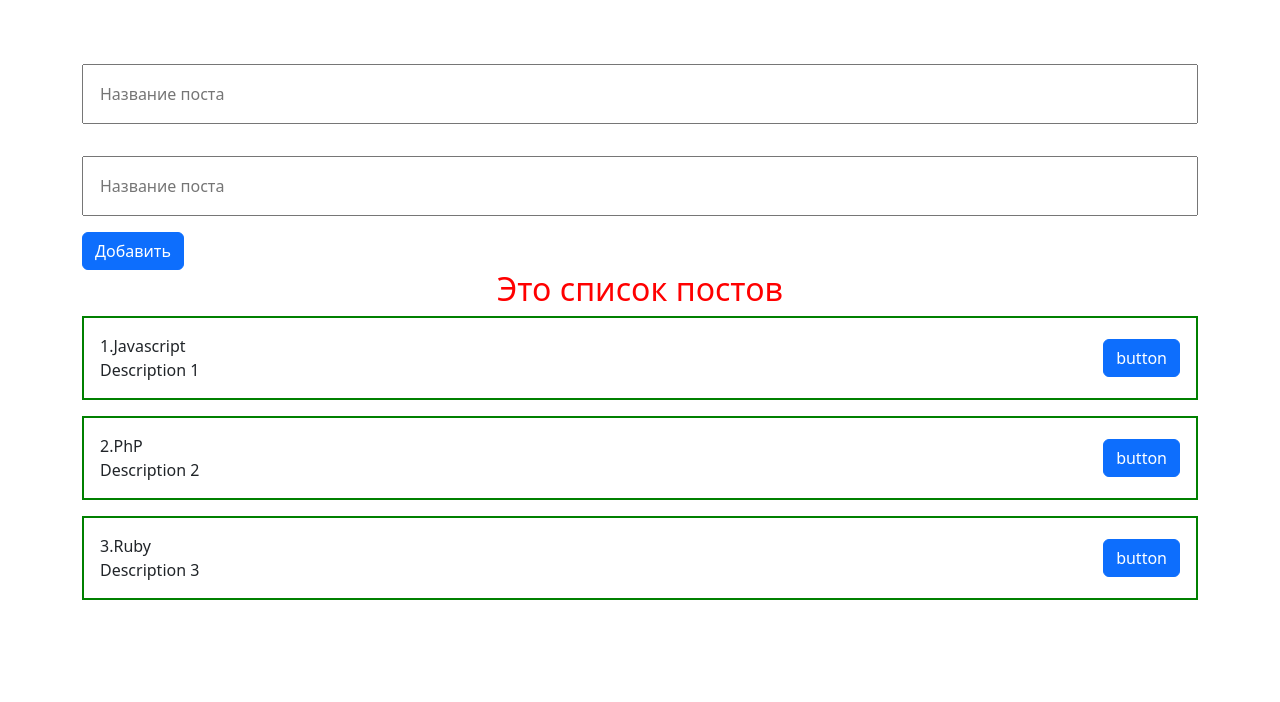
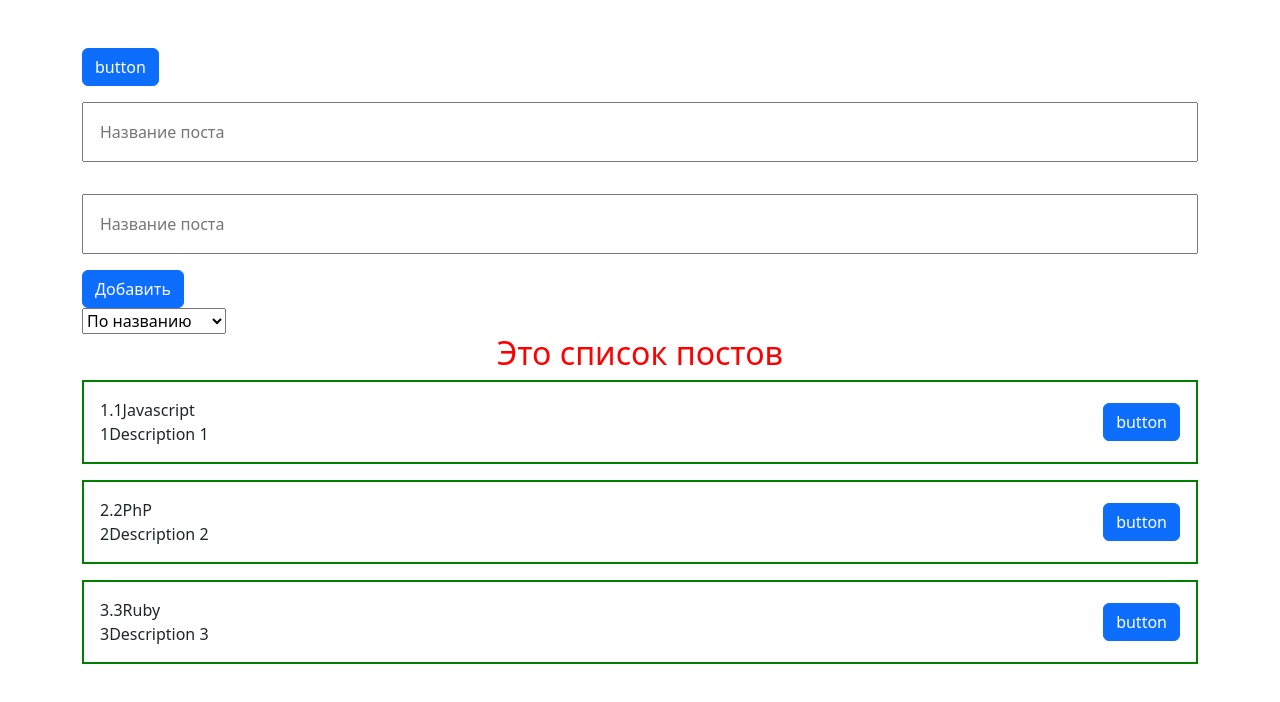
Before and after one commit to maxgrigoriew/react-course, a React (Create React App) app: page / in a window 1280 px wide. Shown: the top 702 px of the page. Built offline with nearby package versions, Linux system fonts and the light colour scheme.

Commit message:
add select, sort

```diff
--- a/src/App.js
+++ b/src/App.js
@@ -1,26 +1,49 @@
 import { useState } from 'react';
 import PostForm from './components/PostForm/PostForm';
 import PostsList from './components/PostsList';
+import MyButton from './components/UI/Button/MyButton';
+import MySelect from './components/UI/MySelect/MySelect';
 
 function App() {
   const [posts, setPosts] = useState([
-    { id: 1, title: 'Javascript', body: 'Description 1' },
-    { id: 2, title: 'PhP', body: 'Description 2' },
-    { id: 3, title: 'Ruby', body: 'Description 3' },
+    { id: 1, title: '1Javascript', body: '1Description 1' },
+    { id: 2, title: '2PhP', body: '2Description 2' },
+    { id: 3, title: '3Ruby', body: '3Description 3' },
   ])
 
+  const [selectedSort, setSelectedSort] = useState('')
   const createPost = (newPost) => {
-    setPosts([...posts, newPost])
+    setPosts([newPost, ...posts,])
   }
 
   const removePost = (post) => {
     setPosts(posts.filter((p) => p.id !== post.id))
   }
 
+  const [count, setCount] = useState(0)
+
+  const changeCount = () => {
+    setCount(count + 1)
+  }
+
+  const sortPosts = (sort) => {
+    setSelectedSort(sort)
+    console.log(sort);
+    setPosts([...posts].sort((a, b) => a[sort].localeCompare(b[sort])))
+  }
   return (
     <div className='container pt-5'>
+      <MyButton onClick={changeCount} />
       <PostForm
         create={createPost} />
+
+      <MySelect
+        selectValue={selectedSort}
+        onChangeCallback={sortPosts}
+        options={[
+          { value: 'title', name: 'По названию' },
+          { value: 'body', name: 'По описанию' },
+        ]} />
       <PostsList
         posts={posts}
         title='Это список постов'
--- a/src/components/Input.jsx
+++ b/src/components/Input.jsx
@@ -4,13 +4,13 @@ export default function Input(props) {
 
   const [input, setInput] = useState('')
 
-  const changeINput = (e) => {
+  const changeInput = (e) => {
     setInput(e.target.value)
   }
   return (
     <div>
       <h1>{input}</h1>
-      <input className='w-100 p-3' type="text" onChange={changeINput} />
+      <input className='w-100 p-3' type="text" {...props} onChange={changeInput} />
     </div>
   )
 }
--- a/src/components/PostForm/PostForm.jsx
+++ b/src/components/PostForm/PostForm.jsx
@@ -1,4 +1,4 @@
-import React, { useState } from 'react'
+import React, { useState, useRef } from 'react'
 import MyButton from '../UI/Button/MyButton'
 import MyInput from '../UI/MyInput/MyInput'
 
@@ -24,7 +24,6 @@ export default function PostForm({create}) {
     create(newPost)
     setPost({ title: '', body: '' })
   }
-
   return (
     <form className="form">
       <MyInput value={post.title} onChange={(e) => setPost({ ...post, title: e.target.value })} />
--- a/src/components/UI/Button/MyButton.jsx
+++ b/src/components/UI/Button/MyButton.jsx
@@ -1,6 +1,6 @@
 import React from 'react'
 
-export default function MyButton({children, ...props}) {
+export default function MyButton({children= 'button', ...props}) {
 
   return (
     <button
--- /dev/null
+++ b/src/components/UI/MySelect/MySelect.jsx
@@ -0,0 +1,18 @@
+import React from 'react'
+
+export default function MySelect({ options, selectValue, onChangeCallback, defaultValue = 'Сортировка по:' }) {
+  return (
+    <select
+      value={selectValue}
+      onChange={e => onChangeCallback(e.target.value)}>
+      <option disabled >{defaultValue}</option>
+      {
+        options.map((option) =>
+          <option value={option.value} key={option.value}>
+            {option.name}
+          </option>
+        )
+      }
+    </select >
+  )
+}
--- a/src/index.js
+++ b/src/index.js
@@ -8,12 +8,7 @@ import './styles/main.css'
 
 const root = ReactDOM.createRoot(document.getElementById('root'));
 root.render(
-  <React.StrictMode>
-    <App />
-  </React.StrictMode>
+  <App />
 );
 
-// If you want to start measuring performance in your app, pass a function
-// to log results (for example: reportWebVitals(console.log))
-// or send to an analytics endpoint. Learn more: https://bit.ly/CRA-vitals
 reportWebVitals();
```
Also changed, not shown: src/components/Post/Post.jsx (+6 -1 lines), src/components/PostsList.jsx (+9 -2 lines).
